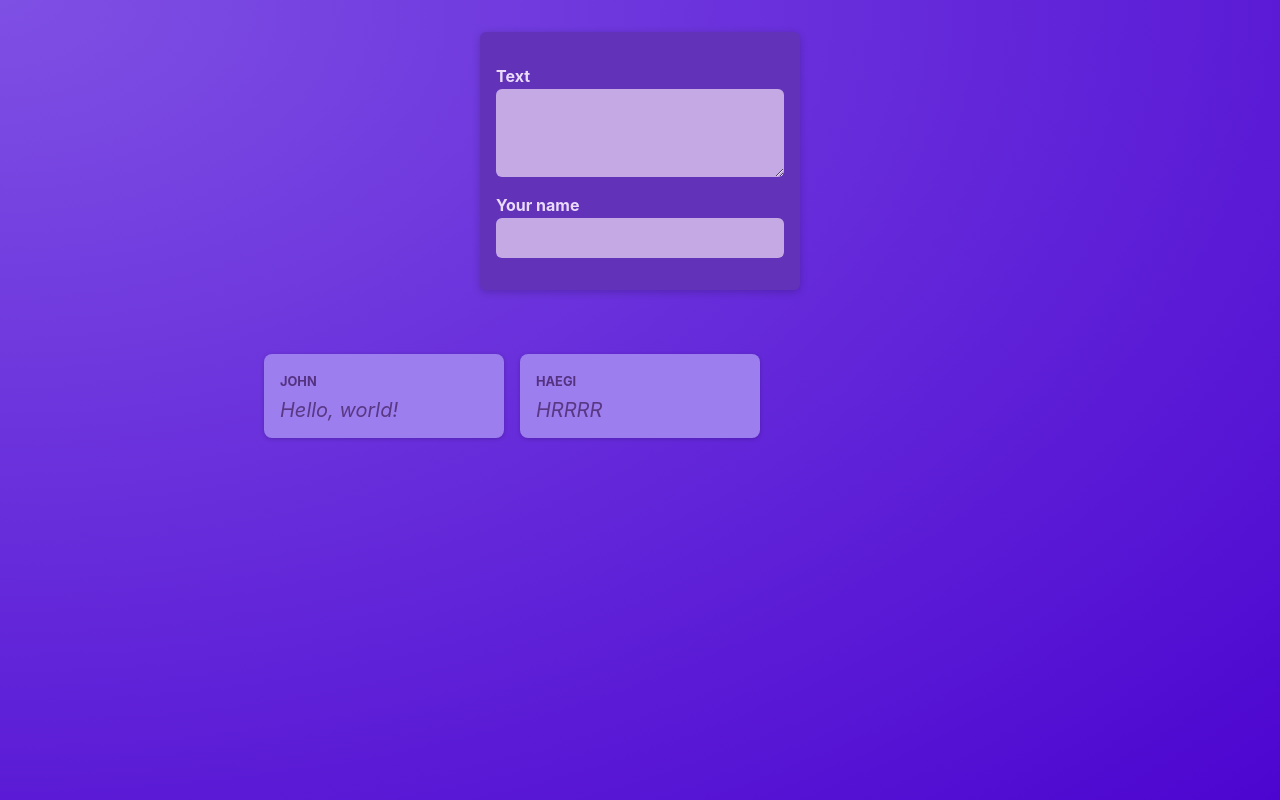
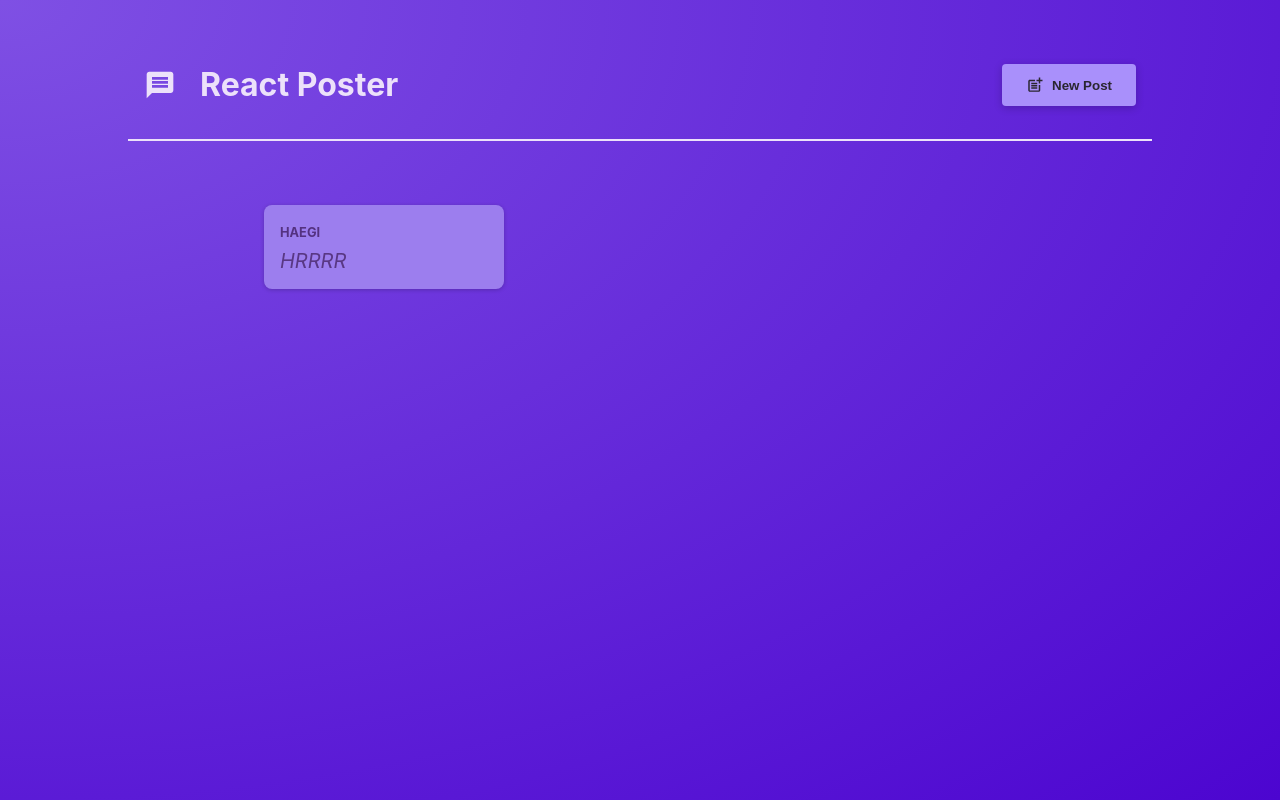
Before and after one commit to haegi-git/react-miniProject, a React (Vite) app: page / in a window 1280 px wide. Built offline with nearby package versions, Linux system fonts and the light colour scheme.

Commit message:
25-01-04 작업

```diff
--- a/package.json
+++ b/package.json
@@ -10,7 +10,8 @@
   },
   "dependencies": {
     "react": "^18.2.0",
-    "react-dom": "^18.2.0"
+    "react-dom": "^18.2.0",
+    "react-icons": "^5.4.0"
   },
   "devDependencies": {
     "@types/react": "^18.0.17",
--- a/src/App.jsx
+++ b/src/App.jsx
@@ -1,10 +1,23 @@
+import { useState } from "react";
+import MainHeader from "./Components/MainHeader";
 import PostsList from "./Components/PostsList";
 
 function App() {
+  const [modalIsOpen, setModalIsOpen] = useState(false);
+  const hideModalHandler = () => {
+      setModalIsOpen(false);
+  }
+
+  const onCreatePost = () => {
+      setModalIsOpen(true);
+  }
   return (
+    <>
+    <MainHeader onCreatePost={onCreatePost}/>
     <main>
-      <PostsList/>
+      <PostsList hideModalHandler={hideModalHandler} isPosting={modalIsOpen}/>
     </main>
+    </>
   );
 }
 
--- /dev/null
+++ b/src/Components/MainHeader.jsx
@@ -0,0 +1,22 @@
+import { MdPostAdd, MdMessage } from 'react-icons/md';
+
+import classes from './MainHeader.module.css';
+
+function MainHeader({ onCreatePost }) {
+  return (
+    <header className={classes.header}>
+      <h1 className={classes.logo}>
+        <MdMessage />
+        React Poster
+      </h1>
+      <p>
+        <button className={classes.button} onClick={onCreatePost}>
+          <MdPostAdd size={18} />
+          New Post
+        </button>
+      </p>
+    </header>
+  );
+}
+
+export default MainHeader;
--- /dev/null
+++ b/src/Components/MainHeader.module.css
@@ -0,0 +1,36 @@
+.header {
+  /* padding: 2rem 10%; */
+  margin: 2rem 10%;
+  padding: 1rem;
+  text-align: center;
+  display: flex;
+  justify-content: space-between;
+  align-items: center;
+  border-bottom: 2px solid #ece1fa;
+}
+
+.logo {
+  font-size: 2rem;
+  display: flex;
+  gap: 1.5rem;
+  align-items: center;
+  color: #ece1fa;
+}
+
+.button {
+  display: inline-flex;
+  align-items: center;
+  gap: 0.5rem;
+  padding: 0.75rem 1.5rem;
+  background-color: #a990fb;
+  color: #2a2630;
+  border: none;
+  border-radius: 4px;
+  box-shadow: 0 2px 8px rgba(0, 0, 0, 0.2);
+  cursor: pointer;
+  font-weight: bold;
+}
+
+.button:hover {
+  background-color: #8c6cf7;
+}
--- /dev/null
+++ b/src/Components/Modal.jsx
@@ -0,0 +1,11 @@
+import classes from './Modal.module.css';
+
+function Modal({ children,hideModalHandler }) {
+  return (
+    <>
+        <div onClick={hideModalHandler} className={classes.backdrop}></div>
+        <dialog open={true} className={classes.modal}>{children}</dialog>
+    </>
+  );
+}
+export default Modal
--- /dev/null
+++ b/src/Components/Modal.module.css
@@ -0,0 +1,18 @@
+.backdrop {
+  position: fixed;
+  top: 0;
+  left: 0;
+  width: 100%;
+  height: 100vh;
+  background-color: rgba(0, 0, 0, 0.6);
+  z-index: 1;
+}
+
+.modal {
+  border: none;
+  border-radius: 6px;
+  box-shadow: 0 2px 8px rgba(0, 0, 0, 0.2);
+  padding: 0;
+  overflow: hidden;
+  z-index: 1;
+}
--- a/src/Components/NewPost.jsx
+++ b/src/Components/NewPost.jsx
@@ -1,22 +1,42 @@
 import { useState } from 'react';
 import classes from './NewPost.module.css';
 
-function NewPost() {
-  const [testText, setTestText] = useState('');
-  function changeBodyHandler(event) {
-    console.log(event.target.value);
-    setTestText(event.target.value);
+function NewPost({hideModalHandler}) {
+
+  const [enteredBody, setEnteredBody] = useState('');
+  const [enteredAuthor, setEnteredAuthor] = useState('');
+  const changeBodyHandler = (event) => {
+      console.log(event.target.value);
+      setEnteredBody(event.target.value);
   }
+  const changeAuthorHandler = (event) => {
+      console.log(event.target.value);
+      setEnteredAuthor(event.target.value);
+  }
+
+  const submitHandler = (event) => {
+      event.preventDefault();
+      const postData = {
+          body: enteredBody,
+          autuhor: enteredAuthor
+      }
+      console.log(postData);
+      hideModalHandler();
+    }
+
   return (
-    <form className={classes.form}>
+    <form onSubmit={submitHandler} className={classes.form}>
       <p>
         <label htmlFor="body">Text</label>
         <textarea id="body" required rows={3} onChange={changeBodyHandler} />
       </p>
-      <p>{testText}</p>
       <p>
         <label htmlFor="name">Your name</label>
-        <input type="text" id="name" required />
+        <input type="text" id="name" required onChange={changeAuthorHandler} />
+      </p>
+      <p className={classes.actions}>
+          <button>Submit</button>
+          <button onClick={hideModalHandler} type='button'>Cancel</button>
       </p>
     </form>
   );
--- a/src/Components/NewPost.module.css
+++ b/src/Components/NewPost.module.css
@@ -2,9 +2,6 @@
   background-color: #6233b9;
   padding: 1rem;
   width: 20rem;
-  margin: 2rem auto;
-  border-radius: 6px;
-  box-shadow: 0 2px 8px rgba(0, 0, 0, 0.2);
 }
 
 .form label {
--- a/src/Components/PostsList.jsx
+++ b/src/Components/PostsList.jsx
@@ -1,13 +1,20 @@
+import { useState } from "react";
 import NewPost from "./NewPost";
 import Post from "./Post";
 import classes from './PostsList.module.css';
+import Modal from "./Modal";
 
-function PostsList(){
+function PostsList({isPosting,hideModalHandler}){
+
+
     return(
         <>
-            <NewPost />
+            {isPosting && <Modal hideModalHandler={hideModalHandler}>
+                <NewPost
+                hideModalHandler={hideModalHandler}/>
+                </Modal>}
+
             <ul className={classes.posts}>
-                <Post author="John" body="Hello, world!" />
                 <Post author="Haegi" body="HRRRR" />
             </ul>
         </>
```
Also changed, not shown: 1 other file (tests, documents, lock files or other folders).
